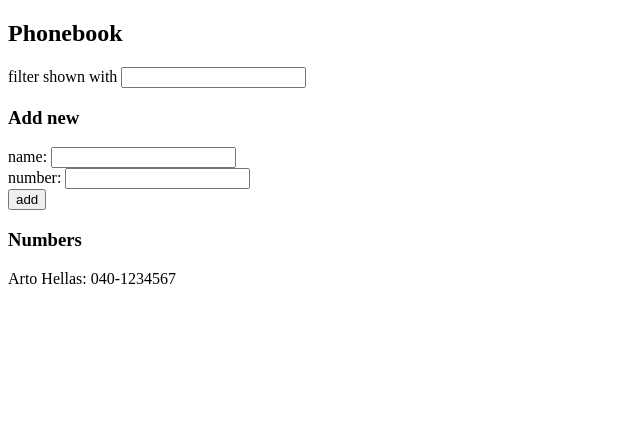
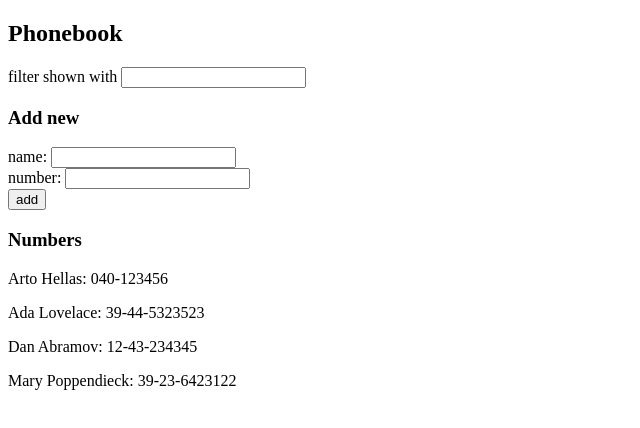
Before and after one commit to Berenix90V/fullstack_webdev_course, a React (Create React App) app in the folder part_2/phonebook/: page / in a window 1280 px wide. Shown: the top 428 px of the page, without its empty margins (0-640 px from the left). Built offline with nearby package versions, Linux system fonts and the light colour scheme; data requests are answered from the project's data file.

Commit message:
exercise 2.11

```diff
--- /dev/null
+++ b/part_2/phonebook/db.json
@@ -0,0 +1,24 @@
+{
+  "persons":[
+    {
+      "name": "Arto Hellas",
+      "number": "040-123456",
+      "id": 1
+    },
+    {
+      "name": "Ada Lovelace",
+      "number": "39-44-5323523",
+      "id": 2
+    },
+    {
+      "name": "Dan Abramov",
+      "number": "12-43-234345",
+      "id": 3
+    },
+    {
+      "name": "Mary Poppendieck",
+      "number": "39-23-6423122",
+      "id": 4
+    }
+  ]
+}
--- a/part_2/phonebook/src/App.js
+++ b/part_2/phonebook/src/App.js
@@ -1,16 +1,25 @@
-import {useState} from "react";
+import {useEffect, useState} from "react";
 import Form from "./components/Form";
 import Filter from "./components/Filter";
 import Persons from "./components/Persons";
+import axios from "axios";
 
 const App = () => {
-    const [persons, setPersons] = useState([{name:'Arto Hellas', number: '040-1234567'}])
+    const [persons, setPersons] = useState([])
     const [newName, setNewName] = useState('')
     const [newNumber, setNewNumber] = useState('')
     const [filter, setFilter] = useState('')
     const personsToShow = filter ===''? persons : persons.filter(
         (person)=>person.name.toLowerCase().includes(filter.toLowerCase())
     )
+
+    useEffect(()=>{
+        axios
+            .get("http://localhost:3001/persons")
+            .then((response) => {
+                setPersons(response.data)
+            })
+    }, [])
 
     const handleNameChange = (event) => {
         setNewName(event.target.value)
```
Also changed, not shown: part_2/phonebook/package.json (+6 -1 lines).
